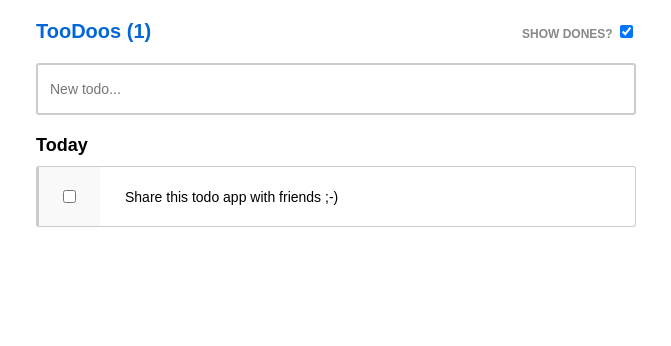
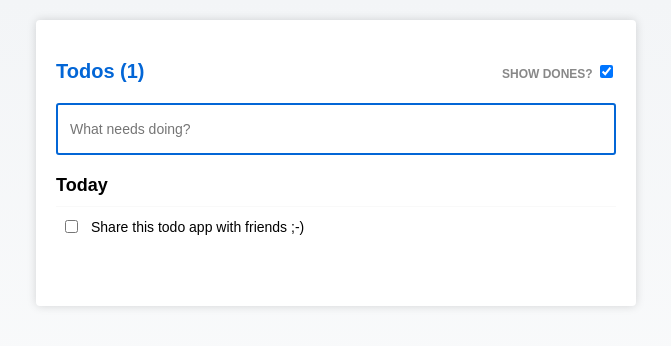
Before and after one commit to twanlass/dundun, a React (Create React App) app: page / in a window 1280 px wide. Shown: the top 346 px of the page, without its empty margins (304-975 px from the left). Built offline with nearby package versions, Linux system fonts and the light colour scheme.

Commit message:
Simplify styles.

```diff
--- a/src/App.css
+++ b/src/App.css
@@ -2,20 +2,38 @@
   box-sizing: border-box;
 }
 
+body,
+html {
+  margin: 0;
+  padding: 0;
+  height: 100%;
+  width: 100%;
+}
+
+html {
+  background-image: linear-gradient(#f3f5f7, #fff);
+  background-color: #f3f5f7;
+  background-repeat: no-repeat;
+}
+
 .todos-app {
   max-width: 600px;
-  margin: 0 auto;
+  margin: 20px auto;
+  background-color: #fff;
+  box-shadow: 0 0 10px 0 rgba(0,0,0,.15);
+  padding: 20px;
+  border-radius: 4px;
 }
 
 .todo {
   display: flex;
   align-items: center;
-  padding: 10px 10px;
-  border: 1px solid #ccc;
   border-left-width: 3px;
   cursor: pointer;
-  margin-bottom: 4px;
-  border-radius: 3px;
+}
+
+.todo:not(:last-child) {
+  border-bottom: 1px solid #f2f2f2;
 }
 
 .todo:hover {
@@ -30,14 +48,19 @@
 .todo__title {
   border: 0;
   font-size: 14px;
-  margin-left: 10px;
   margin-right: 10px;
   overflow: hidden;
   padding: 10px 0;
-  text-indent: 10px;
   text-overflow: ellipsis;
   white-space: nowrap;
   width: 100%;
+  background-color: transparent;
+  text-indent: 5px;
+}
+
+.todo__title:focus {
+  outline: none;
+  background-color: #f9f9f9;
 }
 
 .todo--complete .todo__title {
@@ -96,10 +119,11 @@
 }
 
 .todo-list-section__header {
-      font-weight: bold;
+    font-weight: bold;
     font-size: 18px;
     margin-bottom: 0;
     padding-bottom: 10px;
+    border-bottom: 1px solid #f9f9f9;
 }
 
 .header {
@@ -137,11 +161,6 @@
 
 label {
   line-height: 0;
-  padding: 20px;
-  border-right: 1px solid #f9f9f9;
-  margin-top: -10px;
-  margin-bottom: -10px;
-  margin-left: -10px;
-  margin-right: 5px;
-  background-color: #f9f9f9;
+  cursor: default;
+  padding: 10px 5px 10px;
 }
--- a/src/App.js
+++ b/src/App.js
@@ -6,7 +6,7 @@ import './App.css';
 const Title = ({ todoCount }) => {
   return (
       <div className="title">
-        TooDoos ({todoCount})
+        Todos ({todoCount})
       </div>
   );
 };
@@ -34,7 +34,8 @@ const TodoForm = ({ addTodo }) => {
     >
       <input
         className="input"
-        placeholder="New todo..."
+        placeholder="What needs doing?"
+        autoFocus={true}
         ref={node => {
           input = node;
         }}
```
